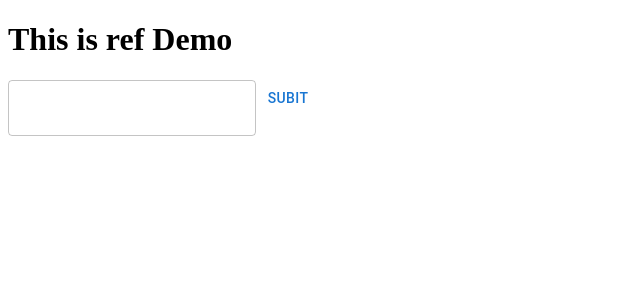
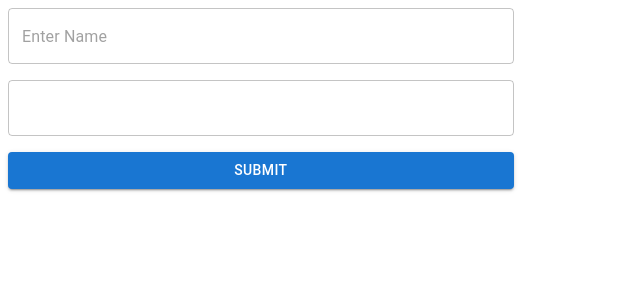
Before and after one commit to sss1stclass/React_daily_Practise, a React (Vite) app: page / in a window 1280 px wide. Shown: the top 300 px of the page, without its empty margins (0-640 px from the left). Built offline with nearby package versions, Linux system fonts and the light colour scheme.

Commit message:
practise the form handling

```diff
--- a/src/App.tsx
+++ b/src/App.tsx
@@ -3,6 +3,7 @@ import Button from '@mui/material/Button';
 import { TextField, Typography } from '@mui/material';
 import ChildC from './components/ChildC';
 import RefDemo from './components/RefDemo';
+import FormData from './components/FormData';
 
 const addFunctionality = createContext<any>('');
 function App() {
@@ -16,7 +17,8 @@ function App() {
   }
 
   return (
-    <RefDemo/>
+    // <RefDemo/>
+    <FormData/>
     // <addFunctionality.Provider value={{ count, incCont }}>
     //   <ChildC />
 
--- /dev/null
+++ b/src/components/FormData.tsx
@@ -0,0 +1,45 @@
+import { Button, TextField } from '@mui/material'
+import React, { useState } from 'react'
+
+const FormData = () => {
+    const [formdata, setFormData] = useState<any>({
+        name: '',
+        password: ''
+    });
+    const handleChange = (event: any) => {
+        const { name, value } = event.target;
+        setFormData({
+            ...formdata,
+            [name]: value,
+        });
+
+    }
+    console.log(formdata, 'asjdf')
+    const handleSubmit = (event: any) => {
+        event.preventDefault();
+        console.log(formdata);
+        alert(JSON.stringify(formdata, null, 2));
+    }
+    return (
+        <>
+            <form onSubmit={handleSubmit} style={{ display: 'flex', flexDirection: 'column', width: '40%', marginBottom: '10px' }}>
+                <TextField
+                    name='name'
+                    type='text'
+                    placeholder='Enter Name'
+                    sx={{
+                        mb: 2
+                    }}
+                    value={formdata.name}
+                    onChange={handleChange}
+                />
+                <TextField name='password' type='password' value={formdata.password} onChange={handleChange} sx={{
+                    mb: 2
+                }} />
+                <Button variant='contained' type='submit'>Submit</Button>
+            </form>
+        </>
+    )
+}
+
+export default FormData
```
